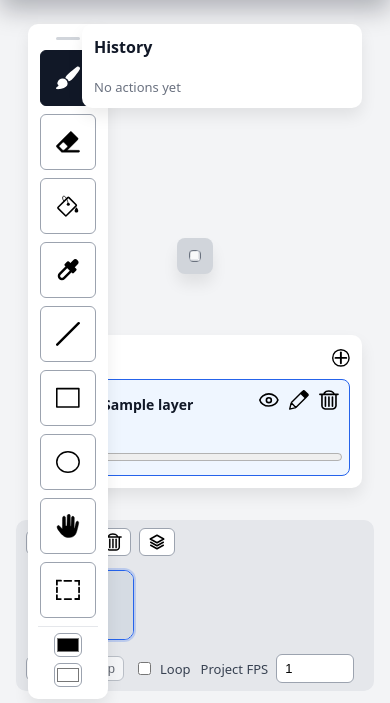
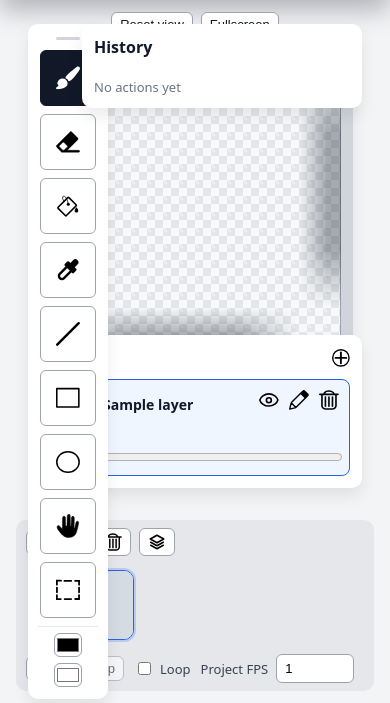
Before and after one commit to VadimGRSM/AnimationProject, a Django app: page /project/1/editor/ in a window 390 px wide. Shown: the part 141-844 px from the top of the page. Run offline with Django 5.2, Linux system fonts and the light colour scheme; a user stored in the database is signed in; tables that the repository leaves empty hold one stand-in row (values such as "Sample post"); grey boxes marked "Sample" are stand-in pictures; some libraries are stand-ins or nearby versions.

Commit message:
Enhance canvas stage functionality in animation editor
- Introduced a new canvas stage layout with controls for resetting the view and toggling fullscreen mode.
- Implemented responsive sizing for the canvas based on the viewport and editor dimensions.
- Added functions to manage canvas display settings and synchronize UI elements for fullscreen mode.
- Updated styles to improve the layout and appearance of the canvas stage and its controls.

```diff
--- a/animation/static/animation/style.css
+++ b/animation/static/animation/style.css
@@ -1117,12 +1117,37 @@ body.modal-open {
     margin-top: 0;
     display: flex;
     justify-content: center;
-    align-items: center;
+    align-items: stretch;
     gap: 16px;
-    flex-wrap: wrap;
+    flex-wrap: nowrap;
     flex: 1 1 auto;
     min-height: 0;
     position: relative;
+}
+
+.canvas-stage {
+    display: flex;
+    flex-direction: column;
+    align-items: center;
+    justify-content: flex-start;
+    gap: 10px;
+    flex: 1 1 auto;
+    min-width: 0;
+    min-height: 0;
+    position: relative;
+    z-index: 1;
+}
+
+.canvas-stage__controls {
+    display: flex;
+    align-items: center;
+    justify-content: center;
+    gap: 8px;
+    flex-wrap: wrap;
+}
+
+.editor-main.editor-main--canvas-fullscreen .canvas-stage {
+    justify-content: center;
 }
 
 .canvas-wrapper {
@@ -1133,6 +1158,7 @@ body.modal-open {
     position: relative;
     display: inline-block;
     line-height: 0;
+    margin: 0 auto;
 }
 
 /* Canvas itself */
@@ -1147,8 +1173,6 @@ body.modal-open {
 }
 
 #editor-canvas {
-    /* Slightly constrain the default height; JS sets the exact value. */
-    max-height: 70vh;
     width: auto;
     height: auto;
     background-color: #f9fafb;
@@ -1164,6 +1188,10 @@ body.modal-open {
     cursor: crosshair;
 }
 
+.editor-main.editor-main--canvas-fullscreen .canvas-wrapper {
+    box-shadow: 0 18px 28px rgba(0, 0, 0, 0.12);
+}
+
 .layer-canvas {
     position: absolute;
     top: 12px;
@@ -1888,6 +1916,15 @@ body.modal-open {
 }
 
 @media (max-width: 1080px) {
+    .editor-main {
+        flex-wrap: wrap;
+    }
+
+    .canvas-stage {
+        width: 100%;
+        order: 2;
+    }
+
     .projects-dashboard {
         grid-template-columns: 1fr;
     }
--- a/animation/templates/animation/editor.html
+++ b/animation/templates/animation/editor.html
@@ -241,6 +241,21 @@
             </div>
         </aside>
 
+        <div class="canvas-stage" id="canvas-stage">
+            <div class="canvas-stage__controls">
+                <button type="button"
+                        class="tool-button tool-button--small"
+                        id="reset-canvas-view-button"
+                        title="Reset canvas position and zoom">
+                    Reset view
+                </button>
+                <button type="button"
+                        class="tool-button tool-button--small"
+                        id="toggle-canvas-fullscreen-button"
+                        title="Expand canvas to the full editor area">
+                    Fullscreen
+                </button>
+            </div>
             <div class="canvas-wrapper">
                 <canvas id="editor-canvas"
                         width="{{ project.width }}"
@@ -267,6 +282,7 @@
                 </canvas>
                 <div class="eyedropper-zoom" id="eyedropper-zoom" aria-hidden="true">
                     <canvas id="eyedropper-zoom-canvas" width="120" height="120"></canvas>
+                </div>
             </div>
         </div>
 
```
Also changed, not shown: animation/static/animation/editor.js. Lines whose indentation alone changed are shown as unchanged.
